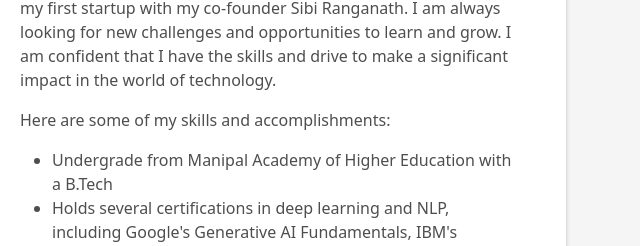
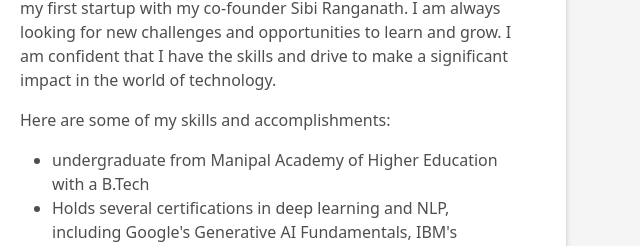
Before and after one commit to sanjay-senthilkumar01/sanjay-senthilkumar01.github.io, a plain HTML site: page index.html in a window 1280 px wide. Shown: the part 1250-1496 px from the top of the page, 632-1272 px from the left. Drawn offline with Linux system fonts and the light colour scheme.

Commit message:
Update index.html

```diff
--- a/index.html
+++ b/index.html
@@ -150,7 +150,7 @@
                       Here are some of my skills and accomplishments:
                       </p>
                       <ul>
-                      <li>Undergrade from Manipal Academy of Higher Education with a B.Tech </li>
+                      <li>undergraduate from Manipal Academy of Higher Education with a B.Tech </li>
                       <li>Holds several certifications in deep learning and NLP, including Google's Generative AI Fundamentals, IBM's Exploratory Data Analysis for Machine Learning, and the University of Alberta's Software Architecture</li>
                       <li>Completed a project on real-time face detection using OpenCV and Neural Networks</li>
                       <li>Founded a startup that develops AI-powered solutions for the Software industry</li>
```
